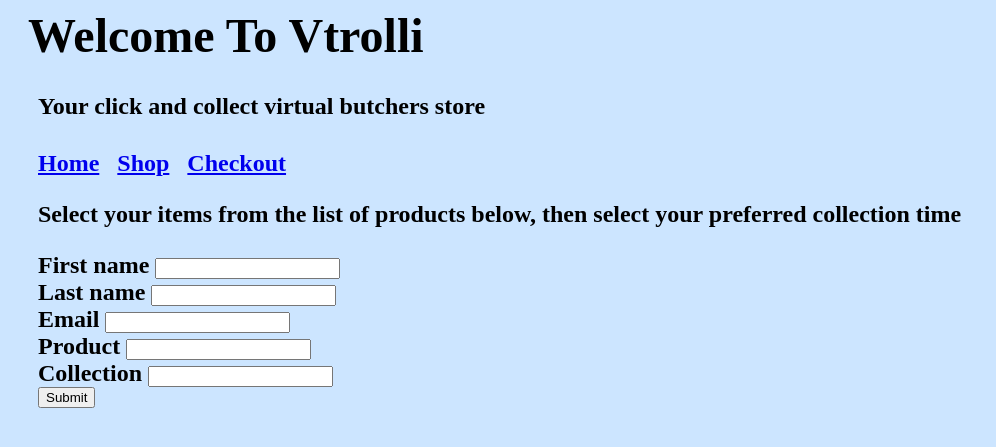
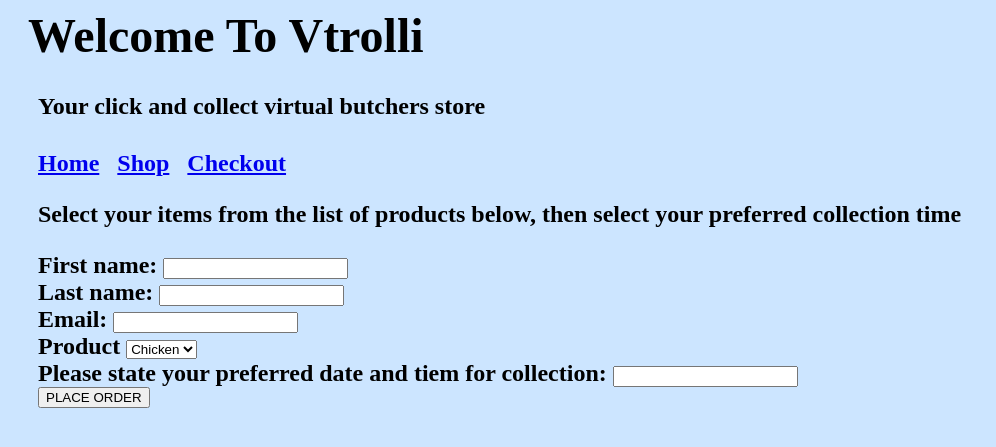
Before and after one commit to InaamIslam/Vtrolli, a Flask app: template vtrolli/application/templates/shop.html in a window 1280 px wide. Shown: the top 447 px of the page, without its empty margins (0-996 px from the left). Run offline with Flask 2, Linux system fonts and the light colour scheme; the template is opened without the code that fills it: values that come from a table or form of the project are taken from there, others are empty; tables that the repository leaves empty hold one stand-in row (values such as "Sample post"); form fields are guessed from the names that the template uses; parts of the project's set-up code (start-up, migrations or seed data) failed here and were passed over.

Commit message:
Updates to form and flask

```diff
--- a/vtrolli/application/forms.py
+++ b/vtrolli/application/forms.py
@@ -12,17 +12,21 @@ from application.models import orders, product
 
 class order_form(FlaskForm):
 
-    first_name = StringField('First name')
+    first_name = StringField('First name: ')
 
-    last_name = StringField('Last name')
+    last_name = StringField('Last name: ')
 
-    email = StringField('Email name')
+    email = StringField('Email: ')
 
     product = SelectField(
-        choices = [('Chicken, ', 'Lamb', 'Cow', 'Fish', 'Sheep'])
+        choices= ['Chicken','Lamb','Cow','Fish','Sheep'])
+
+    # choices= [(1, 'Chicken') , (2,'Lamb'), (3, 'Cow',) (4,'Fish'), (5, 'Sheep')])
 
     #do the tuple method (chkn, chicken)
 
-    collection = StringField('Chosen Date and time of Colelction')
+    collection_date_time = StringField('Please state your preferred date and tiem for collection: ')
 
-    submit = SubmitField('Place Order')
+    #change this to date and time
+
+    submit = SubmitField('PLACE ORDER')
--- a/vtrolli/application/routes.py
+++ b/vtrolli/application/routes.py
@@ -40,14 +40,26 @@ def shop():
         last_name = form.last_name.data
         email = form.email.data
         product = form.product.data
-        collection_date_time = form.collection_date_time
+        collection_date_time = form.collection_date_time.data
 
-        if len(first_name) == 0 or len(last_name) == 0:
-            error = 'Please supply both first and last name'
+        # if len(first_name) == 0 or len(last_name) == 0:
+        #     error = 'Please supply both first and last name'
+        # if len(email) == 0:
+        #     error = 'Please insert an email address so that we can update you regard your order'
+        # if len(collection_date_time) == 0:
+        #     error = 'Please state enter your preffered date and time for collection'
+        # if #no selection for the product
+
 
         def add_order():
-            new_order = order_form(name = 'form.first_name.data')
-
+            new_order = order_form(
+                first_name = 'form.first_name.data', last_name = 'form.last_name.data',
+                email = 'form.email.data',
+                product = 'form.product.data',
+                collection_date_time = 'form.collection_date_time.data')
+            db.session.add(new_order)
+            db.session.commit()
+            return "Added new order to database"
 
 
         #add the info to database
@@ -55,6 +67,27 @@ def shop():
     return render_template('shop.html', form=form, message=error)
 
 @app.route('/checkout')
+
+def read_order():
+     all_orders = order_form.query.all()
+     my_order = ""
+     for order in all_orders:
+         order_string += "<br>"+ order.name
+
+
+
+
+
+
+# def order_checkout():
+#     return print(new_order)
+
+# def update_order():
+#     new_order = order.query.first()
+#     first
+
+# def delete_order():
+
 def checkout():
     return render_template('checkout.html')
 
--- a/vtrolli/application/templates/checkout.html
+++ b/vtrolli/application/templates/checkout.html
@@ -1,5 +1,10 @@
 {% extends "layout.html" %}
 {% block body %}
 <p>Your order details are below</p>
+    <div class= 'form' >
+        <form method='POST' action=''>
+            {{ my_order.data }}
+    <div>
+
 <p>Please confirm and process</p>
 {% endblock body %}
--- a/vtrolli/application/templates/shop.html
+++ b/vtrolli/application/templates/shop.html
@@ -12,7 +12,7 @@
                 <br>
                 {{ form.product.label}} {{ form.product}}
                 <br>
-                {{ form.collection.label }} {{ form.collection }}
+                {{ form.collection_date_time.label }} {{ form.collection_date_time }}
 
                 <br>
             {{ form.submit }}
```
